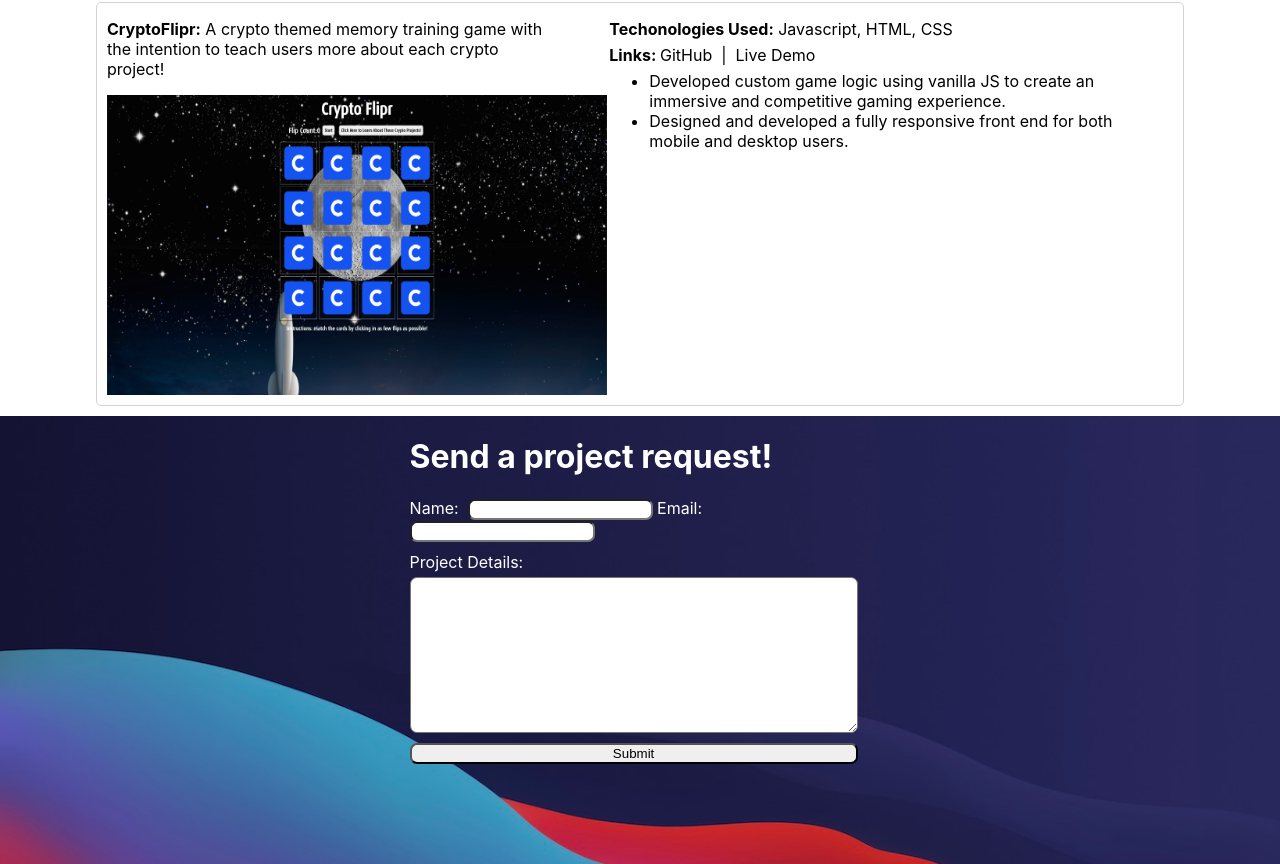
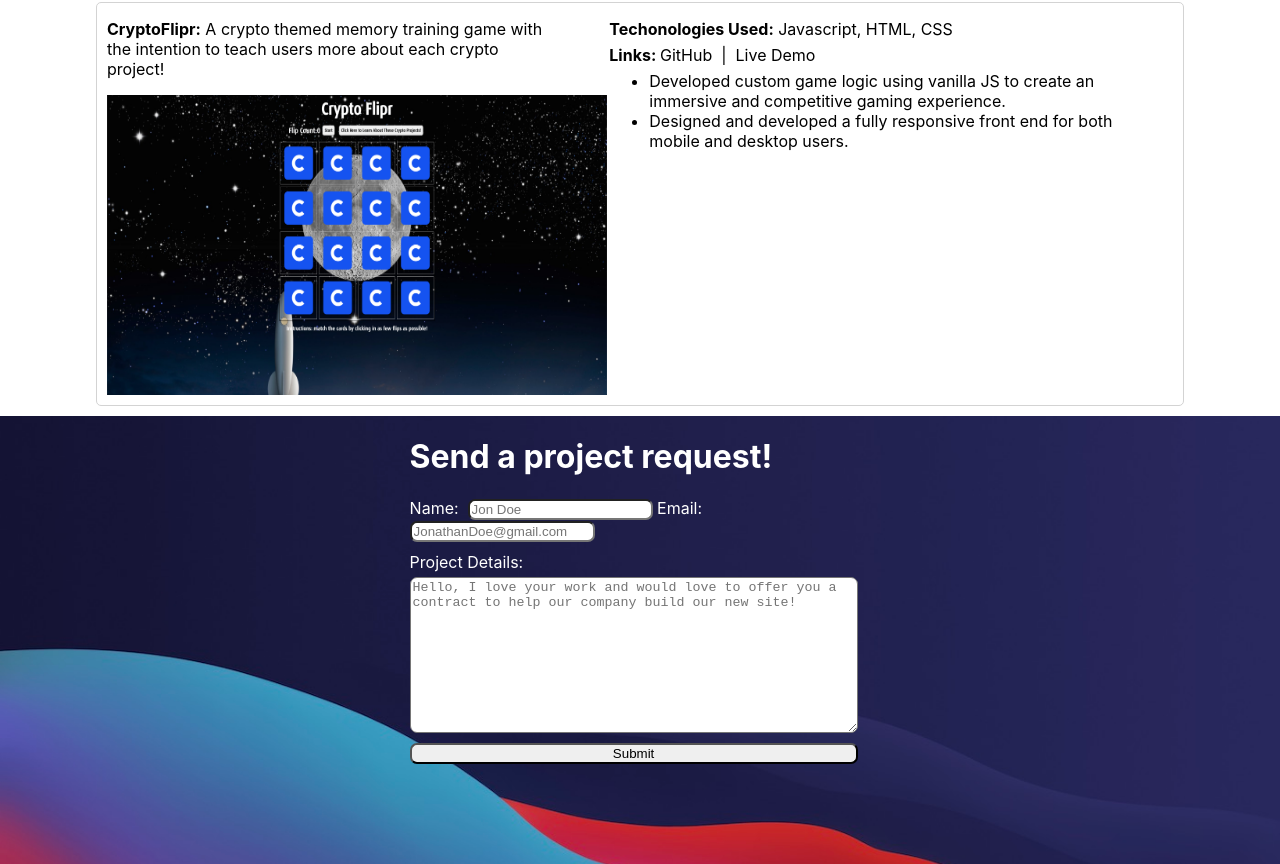
Before and after one commit to weijunxia/portfolio, a React (Create React App) app: page / in a window 1280 px wide. Shown: the part 1962-2826 px from the top of the page. Built offline with nearby package versions, Linux system fonts and the light colour scheme.

Commit message:
contact form updates

```diff
--- a/src/components/Contact.js
+++ b/src/components/Contact.js
@@ -40,6 +40,7 @@ function Contact() {
             type="text"
             name="from_name"
             className="contact_form_name_input"
+            placeholder="Jon Doe"
           />
           &#160;
           <label className="contact_form_label">Email:&#160; </label>
@@ -47,12 +48,17 @@ function Contact() {
             type="email"
             name="user_email"
             className="contact_form_email_input"
+            placeholder="JonathanDoe@gmail.com"
           />
         </div>
         <label className="contact_form_label_text_area">
           Project Details:&#160;
         </label>
-        <textarea name="message" className="contact_form_textarea" />
+        <textarea
+          name="message"
+          placeholder="Hello, I love your work and would love to offer you a contract to help our company build our new site!"
+          className="contact_form_textarea"
+        />
         <input type="submit" value="Submit" className="contact_form_submit" />
       </form>
     </div>
```
